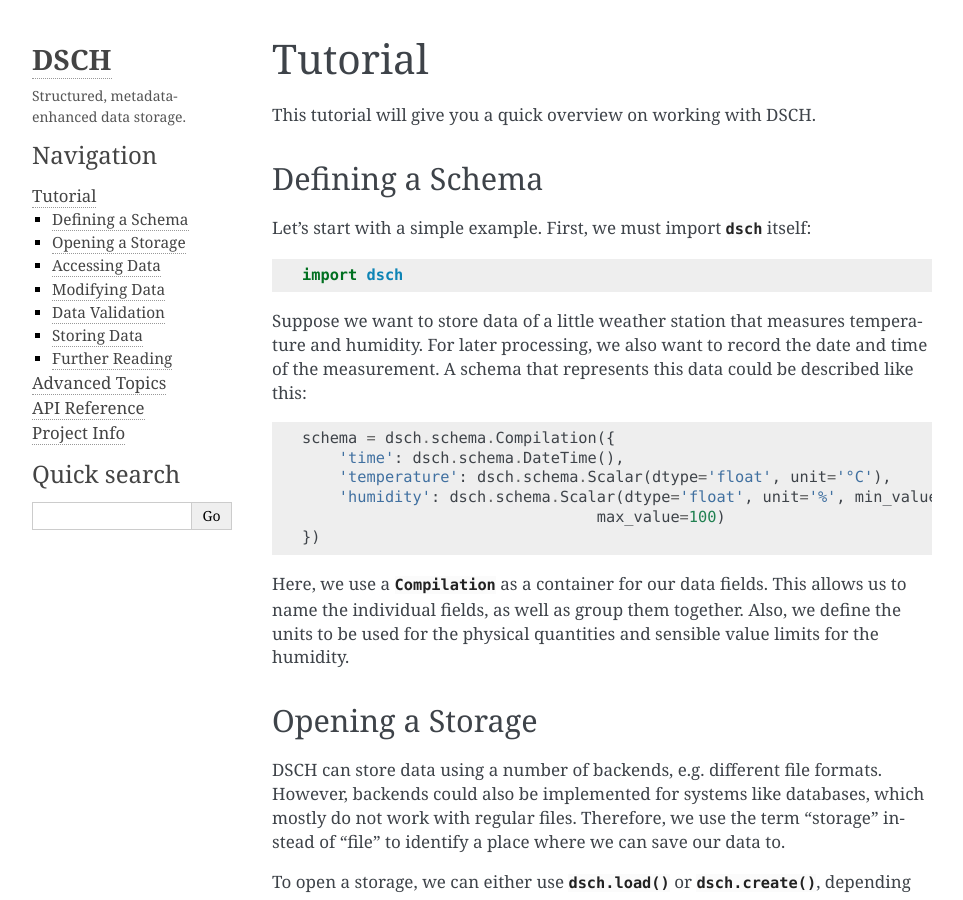
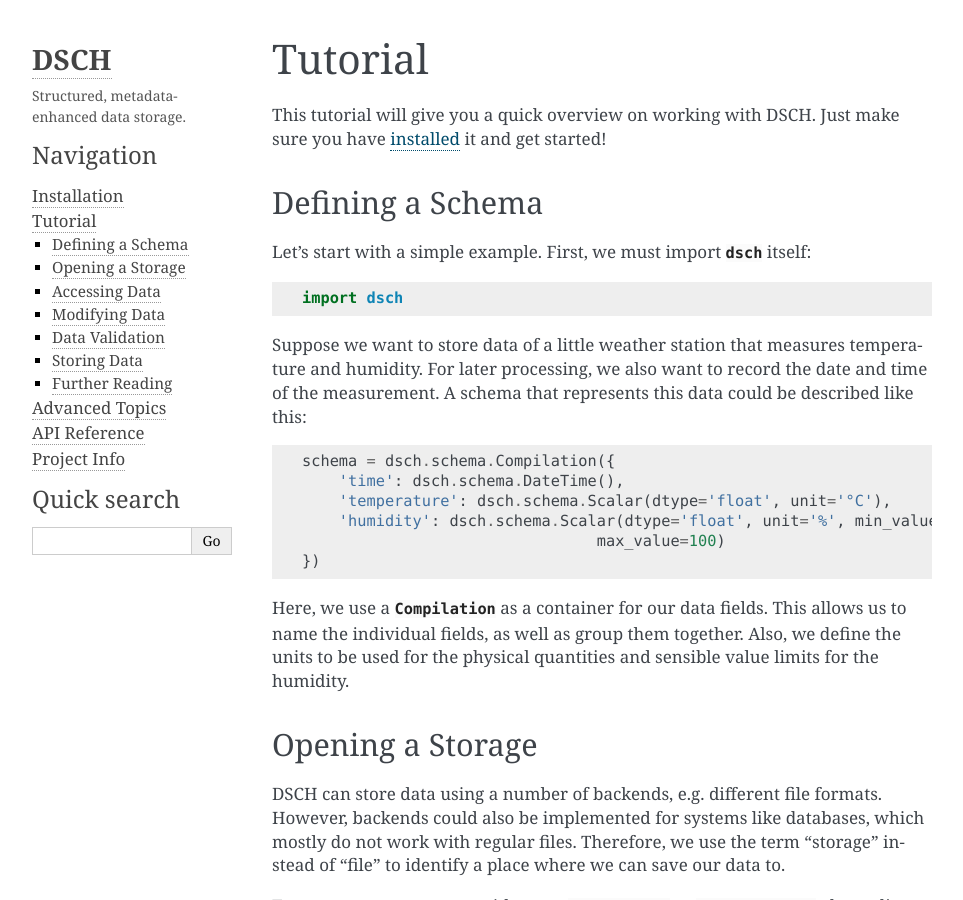
Before and after one commit to emtpb/dsch, a Sphinx documentation site: the page built from doc/tutorial.rst, in a window 1280 px wide and 900 px high. Shown: the whole window, without its empty margins (148-1111 px from the left). Built offline with Sphinx 7.4.7, drawn with Linux system fonts in a browser that asks for light colours; formulas are drawn with MathJax 3; the version number could not be read and is left out.

Commit message:
Add installation instructions to documentation.

```diff
--- a/doc/index.rst
+++ b/doc/index.rst
@@ -14,6 +14,7 @@
 .. toctree::
     :maxdepth: 2
 
+    installation
     tutorial
     advanced
     api
--- a/doc/tutorial.rst
+++ b/doc/tutorial.rst
@@ -4,6 +4,7 @@
 ========
 
 This tutorial will give you a quick overview on working with DSCH.
+Just make sure you have :ref:`installed <installation>` it and get started!
 
 
 Defining a Schema
```
Also changed, not shown: doc/installation.rst (added, +33 -0 lines).
